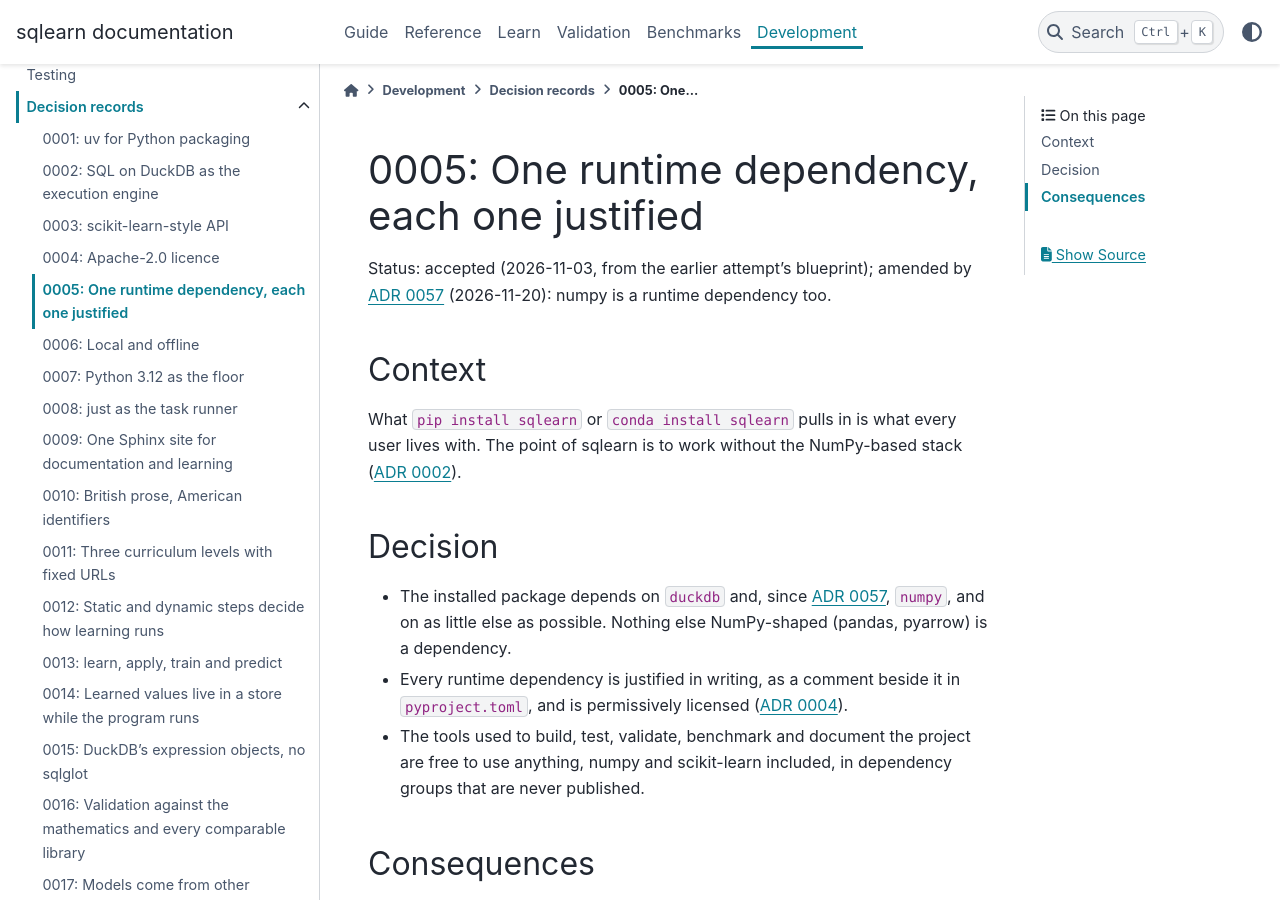
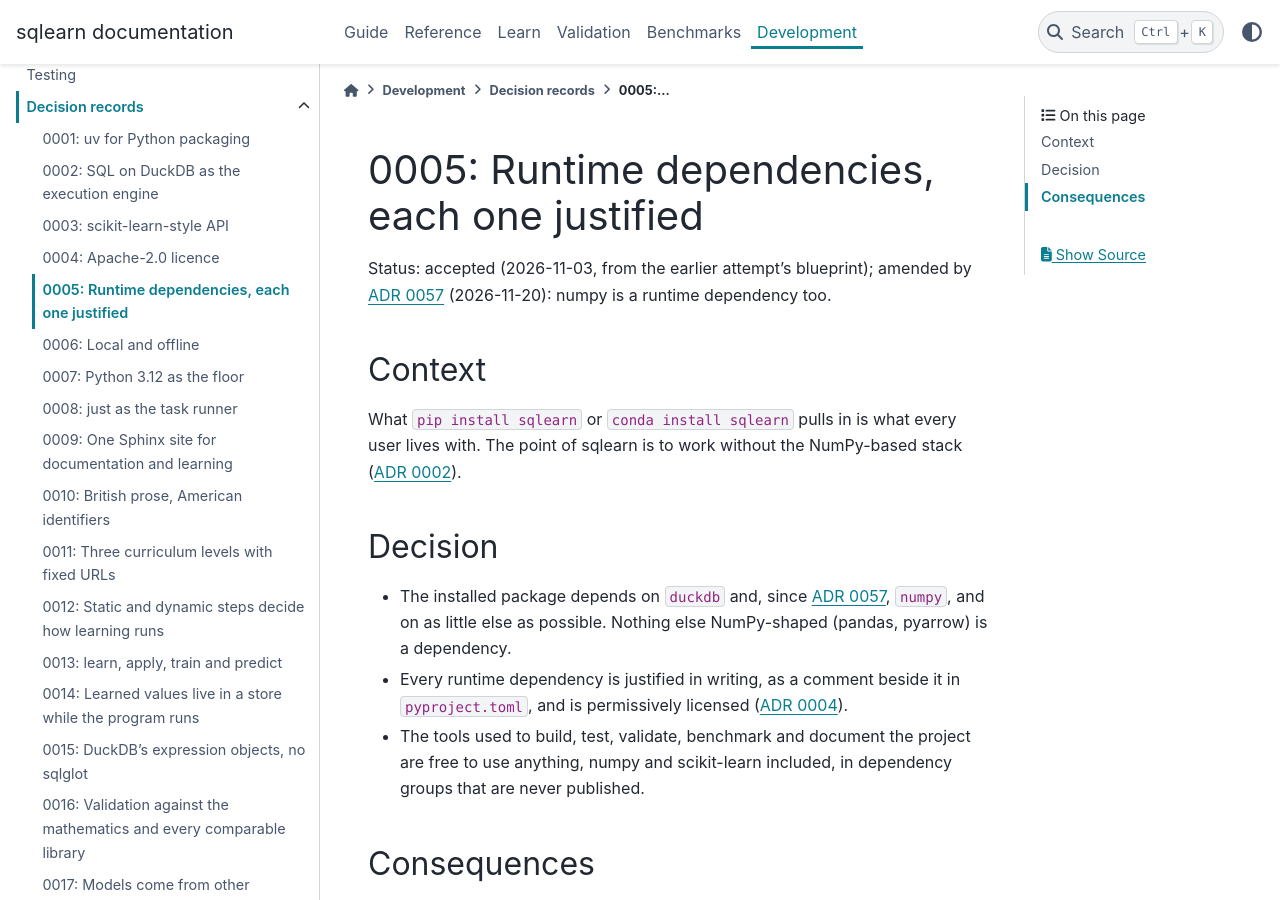
Before and after one commit to glaucis/sqlearn, a Sphinx documentation site: the page built from docs/adr/0005-runtime-dependencies.md, in a window 1280 px wide and 900 px high. Built offline with Sphinx 7.4.7 and the PyData theme 0.15.4, drawn with Linux system fonts in a browser that asks for light colours; pages that are not in the unit, such as notebooks, are missing from menus; the version number could not be read and is left out.

Commit message:
docs: finish the runtime dependency sweep (#66)
Retitle ADR 0005 and its index line to say runtime dependencies,
reword its summary, and correct the multi-engine question's note.

```diff
--- a/docs/adr/0005-runtime-dependencies.md
+++ b/docs/adr/0005-runtime-dependencies.md
@@ -1,11 +1,11 @@
 ---
 type: adr
 tags: [dependencies, runtime, packaging, duckdb, licensing]
-summary: "Decision record limiting sqlearn to one runtime dependency (duckdb), with each dependency justified and permissively licensed."
+summary: "Decision record on runtime dependencies (`duckdb`, and `numpy` since ADR 0057), each justified in writing and permissively licensed; originally limited to duckdb alone."
 related: [docs/adr/0002-sql-on-duckdb-execution-engine.md, docs/adr/0004-apache-2-licence.md]
 mdindex: [type=0fc814, tags=1c2c56, summary=176b39, related=40db02]
 ---
-# 0005: One runtime dependency, each one justified
+# 0005: Runtime dependencies, each one justified
 
 Status: accepted (2026-11-03, from the earlier attempt's blueprint); amended by
 [ADR 0057](0057-numpy-is-a-runtime-dependency.md) (2026-11-20): numpy is a
--- a/docs/adr/index.md
+++ b/docs/adr/index.md
@@ -17,7 +17,7 @@ How sqlearn is built, licensed and checked.
 
 - [0001: uv for Python packaging](0001-uv-for-python-packaging.md)
 - [0004: Apache-2.0 licence](0004-apache-2-licence.md)
-- [0005: One runtime dependency, each one justified](0005-runtime-dependencies.md)
+- [0005: Runtime dependencies, each one justified](0005-runtime-dependencies.md)
 - [0057: numpy is a runtime dependency](0057-numpy-is-a-runtime-dependency.md)
 - [0006: Local and offline](0006-local-and-offline.md)
 - [0007: Python 3.12 as the floor](0007-python-3-12-floor.md)
```
Also changed, not shown: docs/questions/multi-engine-support.md (+4 -4 lines).
